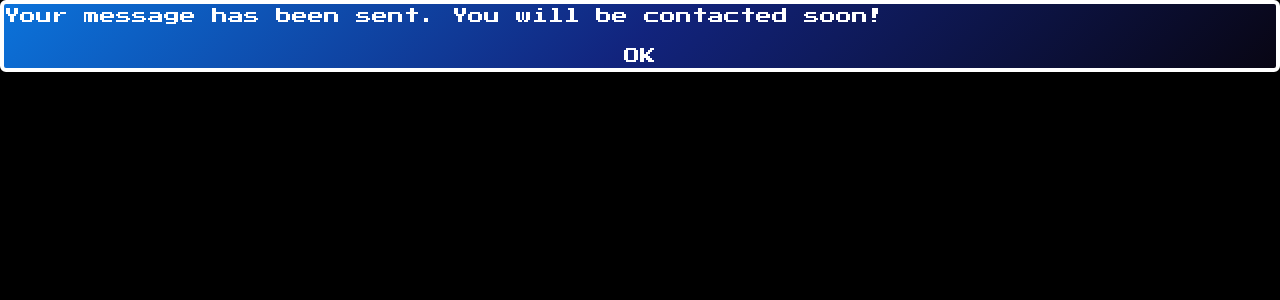
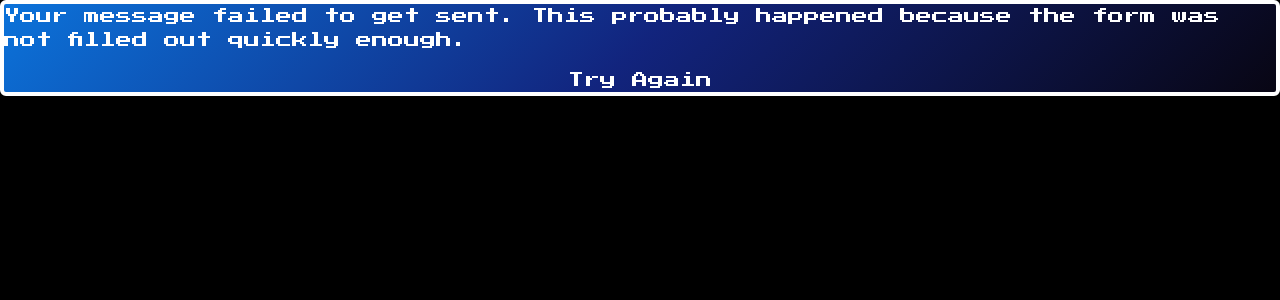
Before and after one commit to Sc1entifik/PortfolioSite, a Next.js app: page /contact/formProcess in a window 1280 px wide. Shown: the top 300 px of the page. Built offline with nearby package versions, Linux system fonts and the light colour scheme; no server answers.

Commit message:
Added messageFailure.tsx to contact/formProcess route. The user is now properly routed when using the natural flow of the website.

```diff
--- a/src/app/captcha/serverActions/checkCaptcha.ts
+++ b/src/app/captcha/serverActions/checkCaptcha.ts
@@ -9,22 +9,25 @@ const createCaptchaSuccessCookie = async() => {
 	const cookieStore = await cookies();
 	const secret = base64url.decode(process.env.JWE_SECRET_KEY as string);
 	const isProduction = process.env.RUNTIME_ENVIRONMENT === "production";
+	const maxAge = 60 * 6;
 	const encryptedSuccess = await new CompactEncrypt(new TextEncoder().encode("success"))
 	.setProtectedHeader({ alg: "dir", enc: "A256GCM" })
 	.encrypt(secret);
 
-	cookieStore.set({name: "captchaSuccess", value: encryptedSuccess, httpOnly: true, secure: isProduction, sameSite: "strict", expires: new Date(Date.now() + 1000 *60 * 6 )});
+	cookieStore.set({name: "captchaSuccess", value: encryptedSuccess, httpOnly: true, secure: isProduction, sameSite: "strict", maxAge });
 };
 
 const checkCaptcha = async(form: FormData) => {
 	const userAnswer = form.get("answer");
-	const encryptedCaptcha = form.get("encryptedCaptcha") ? form.get("encryptedCaptcha") as string: "";
+	const encryptedCaptcha = form.has("encryptedCaptcha") ? form.get("encryptedCaptcha") as string : "";
 	const captchaText = await decryptCaptcha(encryptedCaptcha);
 
 	if (captchaText === userAnswer) {
 		await createCaptchaSuccessCookie();
+
 		redirect(SiteMap.Contact);
 	} else {
+
 		redirect(SiteMap.Robot);
 	}
 };
--- a/src/app/contact/components/serverActions/emailUserMessage.ts
+++ b/src/app/contact/components/serverActions/emailUserMessage.ts
@@ -6,6 +6,7 @@ import SMTPTransport from "nodemailer/lib/smtp-transport";
 import decryptCaptcha from "@/utils/decryptCaptcha";
 import { redirect } from "next/navigation";
 import { SiteMap } from "@/utils/siteMap";
+import { base64url, CompactEncrypt } from "jose";
 
 interface EmailForm {
 	reason: FormDataEntryValue | null;
@@ -27,7 +28,7 @@ export async function emailUserMessage(form: FormData) {
 	const name = form.get("name");
 	const email = form.get("email");
 	const message = form.get("message");
-	const isValid = await emailSuccess({reason, name, email, message});
+	const isValid = await isValidEmailForm({reason, name, email, message});
 
 	if (isValid) {
 		await transporter.sendMail({
@@ -36,19 +37,31 @@ export async function emailUserMessage(form: FormData) {
 			subject: reason,
 			text: `Name: ${name}\nFrom: ${email}\n\nMessage: ${message}`
 		} as SMTPTransport.MailOptions);
-		redirect(SiteMap.FormProcess);
-
-	} else {
-	console.log("Submission failed! Try reloading the page and filling the form out faster.")
+		await createMessageSentCookie();
 
 	}
+
+	redirect(SiteMap.FormProcess);
 }
 
 
-async function emailSuccess(formElements: EmailForm):Promise<boolean> {
-	const encryptedCaptcha= await cookies().then(x => x.get("captchaSuccess")?.value);
+async function isValidEmailForm(formElements: EmailForm):Promise<boolean> {
+	const encryptedCaptcha = await cookies().then(x => x.get("captchaSuccess")?.value);
 	if (encryptedCaptcha === undefined) return false;
 	const decryptedCaptcha = await decryptCaptcha(encryptedCaptcha);
 
 	return decryptedCaptcha === "success" && formElements.reason && formElements.name && formElements.email && formElements.message ? true : false;
 }
+
+
+async function createMessageSentCookie() {
+	const cookieStore = await cookies();
+	cookieStore.delete("captchaSuccess");
+	const secret = base64url.decode(process.env.JWE_SECRET_KEY as string);
+	const encryptedMessage = new CompactEncrypt(new TextEncoder().encode("Message Sent Successfully"))
+	.setProtectedHeader({ alg: "dir", enc: "A256GCM" })
+	.encrypt(secret);
+	const maxAge = 60 * 3;
+
+	cookieStore.set({name:"messageSuccess", value: await encryptedMessage, httpOnly: true, secure: process.env.RUNTIME_ENVIRONMENT === "production", maxAge })
+}
--- a/src/app/contact/formProcess/messageFailure.tsx
+++ b/src/app/contact/formProcess/messageFailure.tsx
@@ -0,0 +1,28 @@
+"use client";
+import { useRef } from "react";
+import { MediaMap } from "@/utils/mediaMap";
+import RpgBorder from "../components/rpgBorder";
+import { SiteMap } from "@/utils/siteMap";
+import { useRouter } from "next/navigation";
+
+export default function MessageFailure() {
+	const inputRef = useRef<HTMLInputElement>(null);
+	const tryAgainSound = new Audio(MediaMap.HOVER_SOUND);
+	const router = useRouter();
+
+	return (
+		<RpgBorder onClick={ () => inputRef.current?.focus() }>
+			<p>Your message failed to get sent. This probably happened because the form was not filled out quickly enough.</p>
+			<button onClick={() => {
+				tryAgainSound.currentTime = 0;
+				tryAgainSound
+					.play()
+					.catch( e => console.warn("Audo playback failed: ", e ) );
+
+				router.replace(SiteMap.Contact);
+
+			}}>Try Again</button>
+		</RpgBorder>
+
+	);
+}
--- a/src/app/contact/formProcess/messageSuccess.tsx
+++ b/src/app/contact/formProcess/messageSuccess.tsx
@@ -1,21 +1,29 @@
 "use client"
 
-import { useRef } from "react";
+import { useEffect, useRef } from "react";
 import { MediaMap } from "@/utils/mediaMap";
 import { useRouter } from "next/navigation";
 import RpgBorder from "../components/rpgBorder";
 
 export default function MessageSuccess() {
 	const inputRef = useRef<HTMLInputElement>(null);
-	const confirmationSound = new Audio(MediaMap.CONFIRM_SOUND);
+	const confirmationSound = useRef<HTMLAudioElement>(new Audio(MediaMap.CONFIRM_SOUND));
 	const router = useRouter();
+
+	useEffect(() => {
+		confirmationSound.current.currentTime = 0;
+		confirmationSound.current
+			.play()
+			.catch(e => console.warn("Audio playback failed: ", e));
+
+	},[]);
 
 	return (
 		<RpgBorder onClick={ () => inputRef.current?.focus() }>
 			<p>Your message has been sent. You will be contacted soon!</p>
 			<button onClick={() => {
-				confirmationSound.currentTime = 0;
-				confirmationSound
+				confirmationSound.current.currentTime = 0;
+				confirmationSound.current
 					.play()
 					.catch(e => console.warn("Audio playback failed: ", e));
 
--- a/src/app/contact/formProcess/page.tsx
+++ b/src/app/contact/formProcess/page.tsx
@@ -1,5 +1,11 @@
+import { cookies } from "next/headers";
 import MessageSuccess from "./messageSuccess";
+import MessageFailure from "./messageFailure";
+import decryptCaptcha from "@/utils/decryptCaptcha";
 
-export default function FormProcess() {
-	return <MessageSuccess/>
+export default async function FormProcess() {
+	const encryptedSuccessMessage = await cookies().then(x => x.get("messageSuccess")?.value);
+	const messageSuccess = encryptedSuccessMessage ? await decryptCaptcha(encryptedSuccessMessage) === "Message Sent Successfully" : false;
+
+	return messageSuccess ? <MessageSuccess/> : <MessageFailure/>;
 }
```
Also changed, not shown: 1 other file (tests, documents, lock files or other folders).
